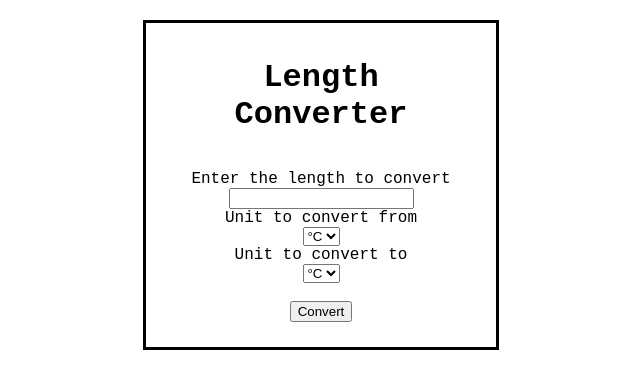
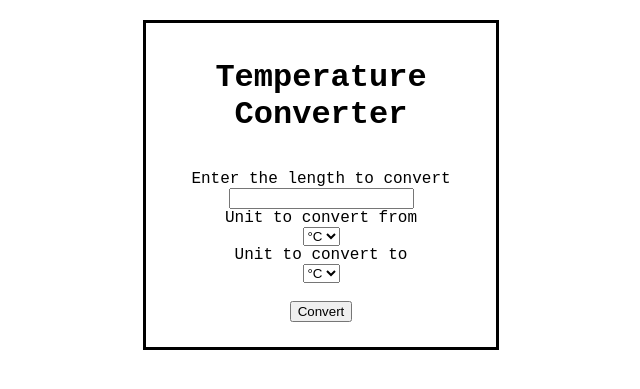
Before and after one commit to LewieJ08/unit_converter_web_app, a Flask app: page /temperature in a window 1280 px wide. Shown: the top 389 px of the page, without its empty margins (319-959 px from the left). Run offline with Flask 3, Linux system fonts and the light colour scheme.

Commit message:
update titles

```diff
--- a/unit_converter_web_app/templates/temperature.html
+++ b/unit_converter_web_app/templates/temperature.html
@@ -13,7 +13,7 @@
                 <button class="mainMenuButton"  type="submit">Main Menu</button>
             </form>
         {% else %}
-            <h1>Length Converter</h1>
+            <h1>Temperature Converter</h1>
             <form action="/temperature" method="post">
                 <label for="temperature">Enter the length to convert</label>
                 <input class="temperatureInt" type="number" id="temperature" name="temperature" step="0.01">
--- a/unit_converter_web_app/templates/weight.html
+++ b/unit_converter_web_app/templates/weight.html
@@ -13,7 +13,7 @@
                 <button class="mainMenuButton"  type="submit">Main Menu</button>
             </form>
         {% else %}
-            <h1>Length Converter</h1>
+            <h1>Weight Converter</h1>
             <form action="/weight" method="post">
                 <label for="weight">Enter the length to convert</label>
                 <input class="weightInt" type="number" id="weight" name="weight" step="0.01">
```
